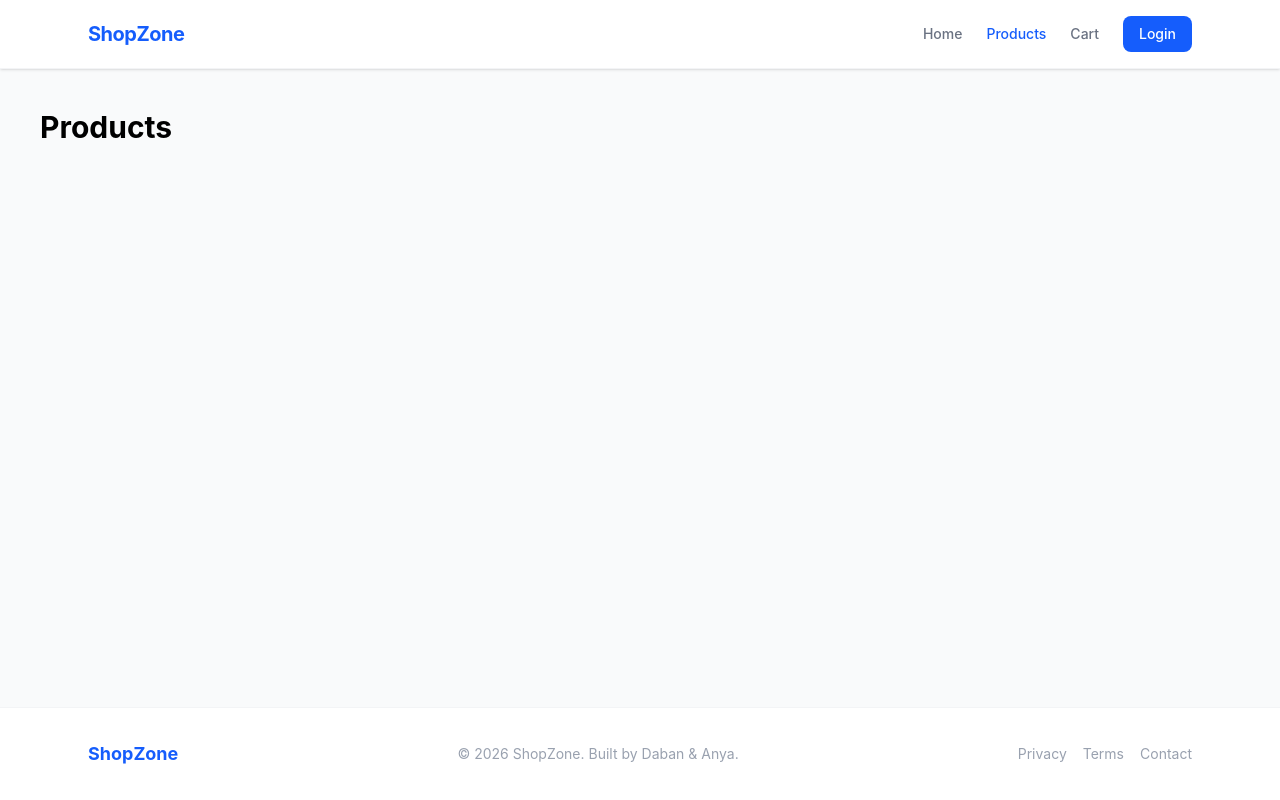
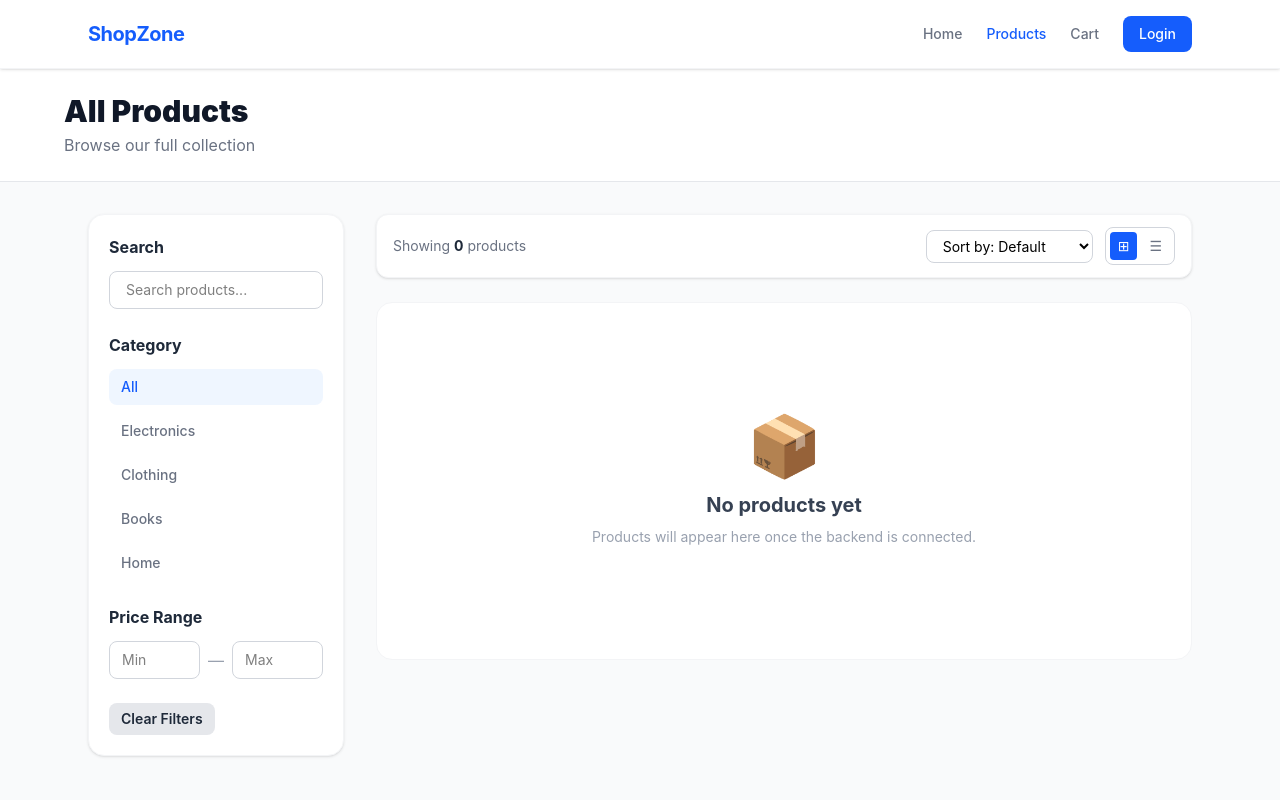
Before and after one commit to dabanzall/e-commerce-series, a React (Vite) app in the folder client/: page /products in a window 1280 px wide. Shown: the top 800 px of the page. Built offline with nearby package versions, Linux system fonts and the light colour scheme.

Commit message:
episode-05: product listing page

```diff
--- a/client/src/Pages/ProductDetail.jsx
+++ b/client/src/Pages/ProductDetail.jsx
@@ -1,5 +1,5 @@
 function ProductDetail() {
-  return <h1 className="text-3xl font-bold p-10">Product Detail</h1>
+  return <h1 className="text-3xl font-bold p-10">Register</h1>
 }
 
 export default ProductDetail
--- a/client/src/Pages/Products.jsx
+++ b/client/src/Pages/Products.jsx
@@ -1,5 +1,163 @@
+import { useState } from 'react'
+import { Button } from '../components'
+
+const categories = [
+  "All",
+  "Electronics",
+  "Clothing",
+  "Books",
+  "Home",
+]
+
 function Products() {
-  return <h1 className="text-3xl font-bold p-10">Products</h1>
+  const [selectedCategory, setSelectedCategory] = useState("All")
+  const [sortBy, setSortBy] = useState("default")
+  const [search, setSearch] = useState("")
+  const [view, setView] = useState("grid")
+
+  return (
+    <div className="min-h-screen bg-gray-50">
+
+      {/* Page Header */}
+      <div className="bg-white border-b border-gray-200 px-6 py-6">
+        <div className="max-w-6xl mx-auto">
+          <h1 className="text-3xl font-black text-gray-900">All Products</h1>
+          <p className="text-gray-500 mt-1">Browse our full collection</p>
+        </div>
+      </div>
+
+      <div className="max-w-6xl mx-auto px-6 py-8 flex flex-col lg:flex-row gap-8">
+
+        {/* Sidebar — Filters */}
+        <aside className="w-full lg:w-64 flex-shrink-0">
+          <div className="bg-white rounded-2xl border border-gray-100 shadow-sm p-5 sticky top-24">
+
+            {/* Search */}
+            <div className="mb-6">
+              <h3 className="font-bold text-gray-800 mb-3">Search</h3>
+              <input
+                type="text"
+                placeholder="Search products..."
+                value={search}
+                onChange={(e) => setSearch(e.target.value)}
+                className="w-full px-4 py-2 border border-gray-300 rounded-lg text-sm focus:outline-none focus:ring-2 focus:ring-blue-500"
+              />
+            </div>
+
+            {/* Categories */}
+            <div className="mb-6">
+              <h3 className="font-bold text-gray-800 mb-3">Category</h3>
+              <div className="flex flex-col gap-2">
+                {categories.map((cat) => (
+                  <button
+                    key={cat}
+                    onClick={() => setSelectedCategory(cat)}
+                    className={`text-left px-3 py-2 rounded-lg text-sm font-medium transition-colors duration-200 ${
+                      selectedCategory === cat
+                        ? "bg-blue-50 text-blue-600"
+                        : "text-gray-500 hover:bg-gray-50"
+                    }`}
+                  >
+                    {cat}
+                  </button>
+                ))}
+              </div>
+            </div>
+
+            {/* Price Range */}
+            <div className="mb-6">
+              <h3 className="font-bold text-gray-800 mb-3">Price Range</h3>
+              <div className="flex items-center gap-2">
+                <input
+                  type="number"
+                  placeholder="Min"
+                  className="w-full px-3 py-2 border border-gray-300 rounded-lg text-sm focus:outline-none focus:ring-2 focus:ring-blue-500"
+                />
+                <span className="text-gray-400">—</span>
+                <input
+                  type="number"
+                  placeholder="Max"
+                  className="w-full px-3 py-2 border border-gray-300 rounded-lg text-sm focus:outline-none focus:ring-2 focus:ring-blue-500"
+                />
+              </div>
+            </div>
+
+            {/* Clear Filters */}
+            <Button
+              variant="secondary"
+              size="sm"
+              onClick={() => {
+                setSelectedCategory("All")
+                setSearch("")
+                setSortBy("default")
+              }}
+            >
+              Clear Filters
+            </Button>
+
+          </div>
+        </aside>
+
+        {/* Main Content */}
+        <div className="flex-1">
+
+          {/* Toolbar */}
+          <div className="flex items-center justify-between mb-6 bg-white rounded-xl border border-gray-100 shadow-sm px-4 py-3">
+            <p className="text-sm text-gray-500">
+              Showing <span className="font-bold text-gray-800">0</span> products
+            </p>
+            <div className="flex items-center gap-3">
+
+              {/* Sort */}
+              <select
+                value={sortBy}
+                onChange={(e) => setSortBy(e.target.value)}
+                className="text-sm border border-gray-300 rounded-lg px-3 py-1.5 focus:outline-none focus:ring-2 focus:ring-blue-500"
+              >
+                <option value="default">Sort by: Default</option>
+                <option value="price-asc">Price: Low to High</option>
+                <option value="price-desc">Price: High to Low</option>
+                <option value="newest">Newest First</option>
+              </select>
+
+              {/* View Toggle */}
+              <div className="flex gap-1 border border-gray-300 rounded-lg p-1">
+                <button
+                  onClick={() => setView("grid")}
+                  className={`px-2 py-1 rounded text-sm transition-colors duration-200 ${
+                    view === "grid"
+                      ? "bg-blue-600 text-white"
+                      : "text-gray-500 hover:bg-gray-100"
+                  }`}
+                >
+                  ⊞
+                </button>
+                <button
+                  onClick={() => setView("list")}
+                  className={`px-2 py-1 rounded text-sm transition-colors duration-200 ${
+                    view === "list"
+                      ? "bg-blue-600 text-white"
+                      : "text-gray-500 hover:bg-gray-100"
+                  }`}
+                >
+                  ☰
+                </button>
+              </div>
+
+            </div>
+          </div>
+
+          {/* Empty State */}
+          <div className="flex flex-col items-center justify-center py-28 text-center bg-white rounded-2xl border border-gray-100">
+            <div className="text-6xl mb-4">📦</div>
+            <h3 className="text-xl font-bold text-gray-700 mb-2">No products yet</h3>
+            <p className="text-gray-400 text-sm">Products will appear here once the backend is connected.</p>
+          </div>
+
+        </div>
+      </div>
+    </div>
+  )
 }
 
 export default Products
```
